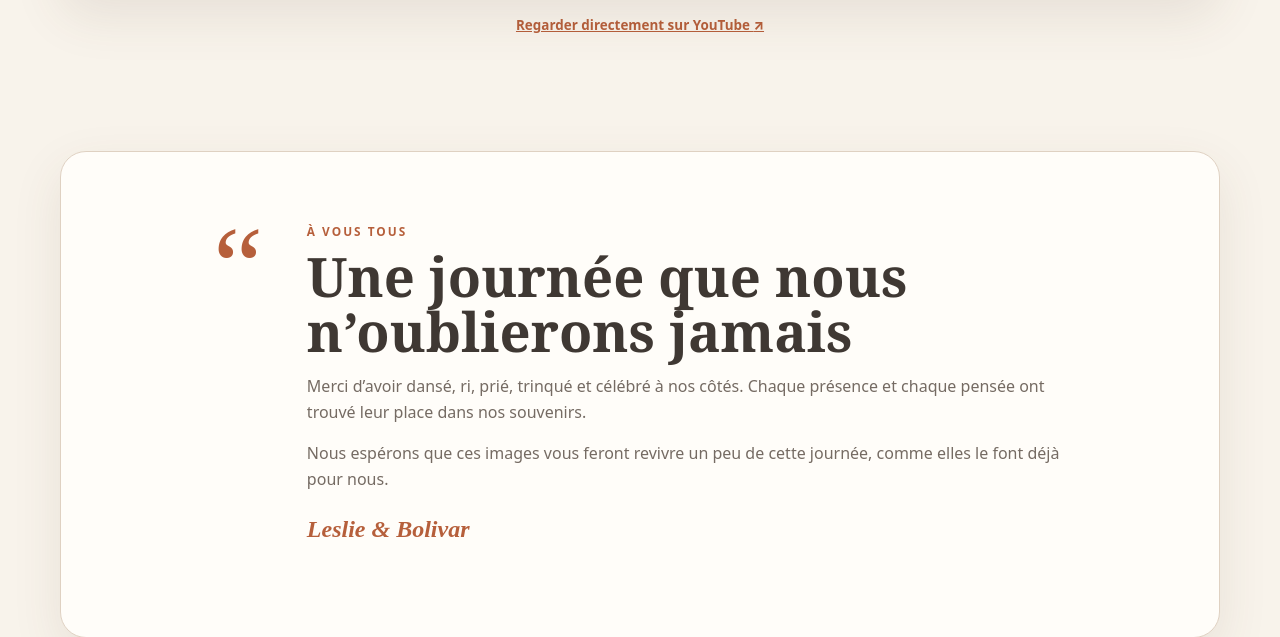
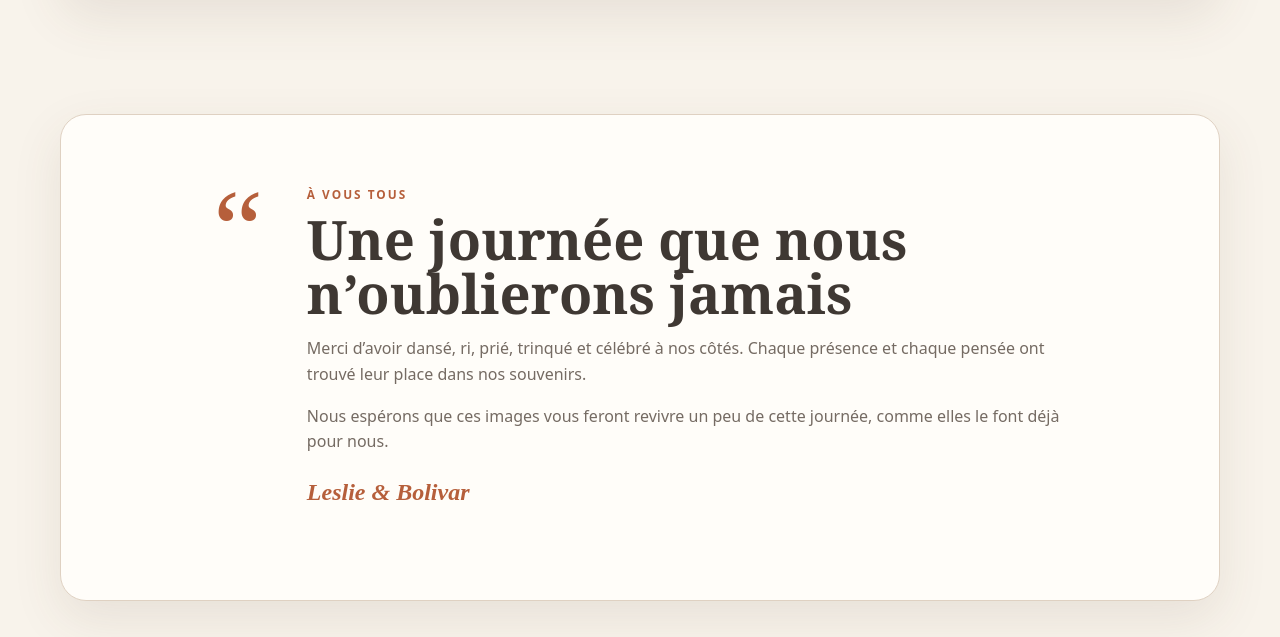
Before and after one commit to bolivaro/wedding, a Django app: page /merci/ in a window 1280 px wide. Shown: the part 1822-2459 px from the top of the page. Run offline with Django 5.2, Linux system fonts and the light colour scheme; some web fonts are replaced.

Commit message:
refactor(thanks): remove direct YouTube link

```diff
--- a/apps/website/templates/website/thanks.html
+++ b/apps/website/templates/website/thanks.html
@@ -30,7 +30,6 @@
     <div class="thanks-video-frame">
       <iframe src="{{ video.embed_url }}" title="{% translate 'Vidéo des premières images de notre mariage' %}" loading="lazy" referrerpolicy="strict-origin-when-cross-origin" allow="accelerometer; autoplay; clipboard-write; encrypted-media; gyroscope; picture-in-picture; web-share" allowfullscreen></iframe>
     </div>
-    <p class="thanks-video-fallback"><a href="{{ video.watch_url }}" target="_blank" rel="noopener noreferrer">{% translate "Regarder directement sur YouTube" %} <span aria-hidden="true">↗</span></a></p>
   {% else %}
     <div class="gift-empty"><span aria-hidden="true">✦</span><h3>{% translate "La vidéo arrive bientôt" %}</h3><p>{% translate "Nous préparons encore ces souvenirs avec soin. Revenez très prochainement." %}</p></div>
   {% endif %}
--- a/apps/website/tests.py
+++ b/apps/website/tests.py
@@ -199,6 +199,7 @@ class PublicWebsiteTests(TestCase):
             response,
             "https://www.youtube-nocookie.com/embed/LiPlfsgWX04?playsinline=1&amp;rel=0",
         )
+        self.assertNotContains(response, "https://www.youtube.com/watch?v=LiPlfsgWX04")
         self.assertContains(response, 'referrerpolicy="strict-origin-when-cross-origin"')
         self.assertContains(response, 'content="noindex, nofollow"')
         self.assertContains(response, 'property="og:title"')
```
Also changed, not shown: locale/en/LC_MESSAGES/django.po, 1 other file.
